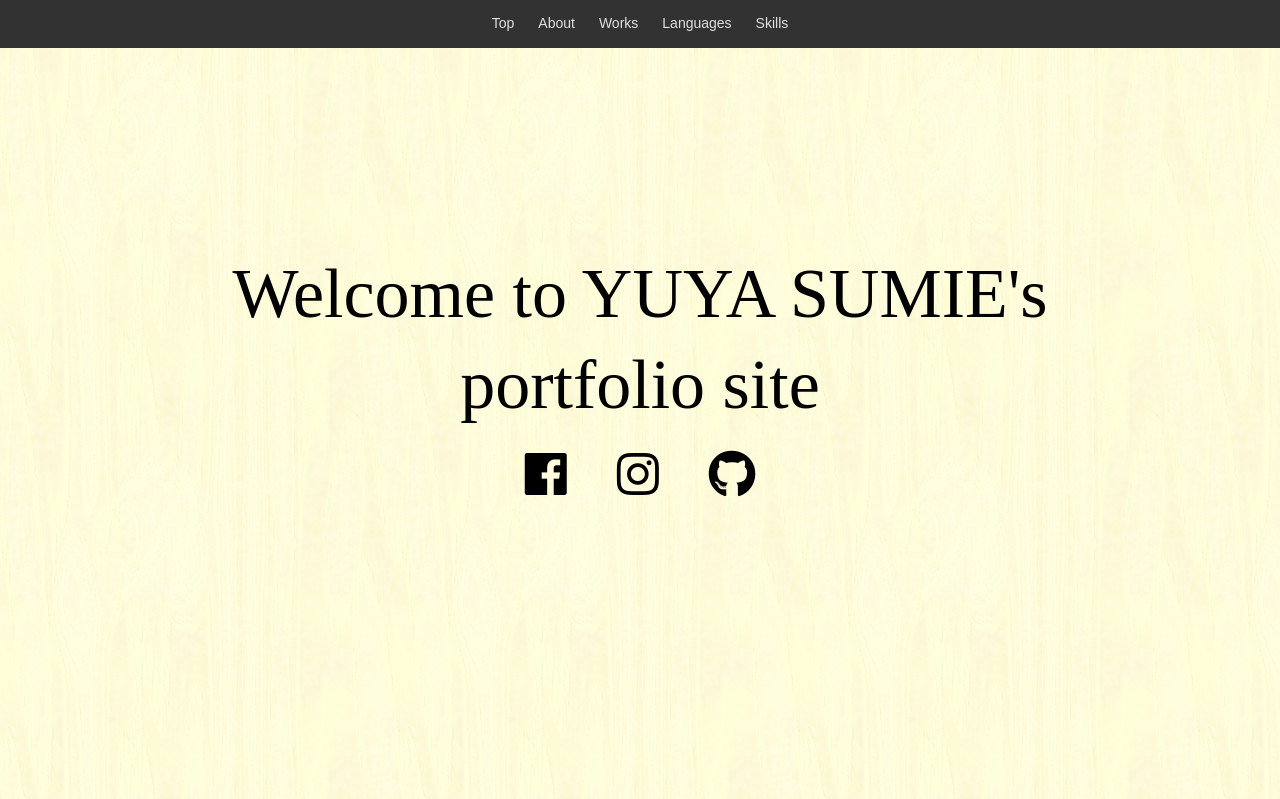
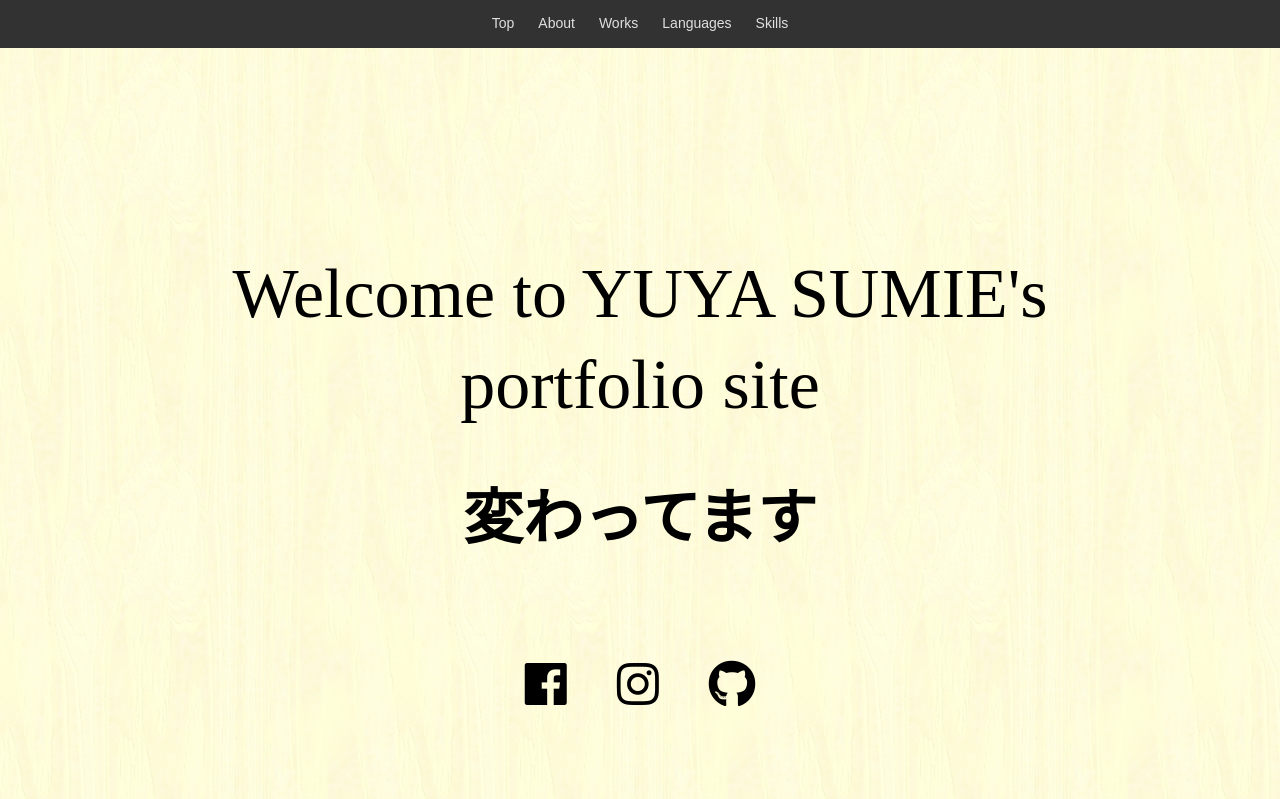
Before and after one commit to MONAKA0721/portfolio, a Vue app: page /#/ in a window 1280 px wide. Shown: the top 799 px of the page. Built offline with nearby package versions, Linux system fonts and the light colour scheme.

Commit message:
画像表示問題

```diff
--- a/src/App.vue
+++ b/src/App.vue
@@ -24,7 +24,7 @@ body{
     font-size:1.6rem;/* 16px*/
     line-height: 2;
     margin: 0px;
-    background-image: url("light-veneer.png")
+    background-image: url("~@/assets/lightVeneer.png")
 }
 h1 {
     font-size: 36px;/* IE8以下とAndroid4.3以下用フォールバック */
--- a/src/components/top.vue
+++ b/src/components/top.vue
@@ -1,6 +1,7 @@
 <template>
   <div id="topPage">
     <h1 id="mainTitle">Welcome to YUYA SUMIE's portfolio site</h1>
+    <h2>変わってます</h2>
     <br/>
     <div id="snsIcon">
       <a href="https://www.facebook.com/lovemonaka?ref=bookmarks" class="snsLink" target="_blank"><i class="fab fa-facebook fa-3x"></i></a>
```
Also changed, not shown: src/assets/lightVeneer.png (renamed from src/light-veneer.png), 11 other files (tests, documents, lock files or other folders).
